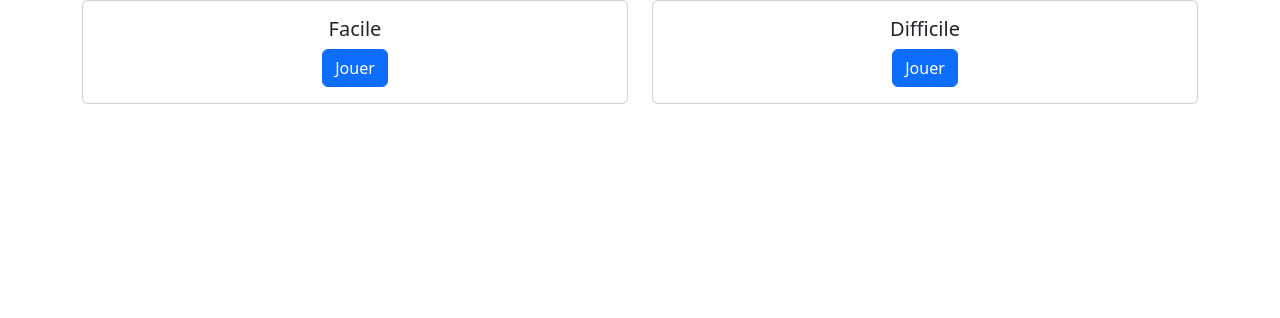
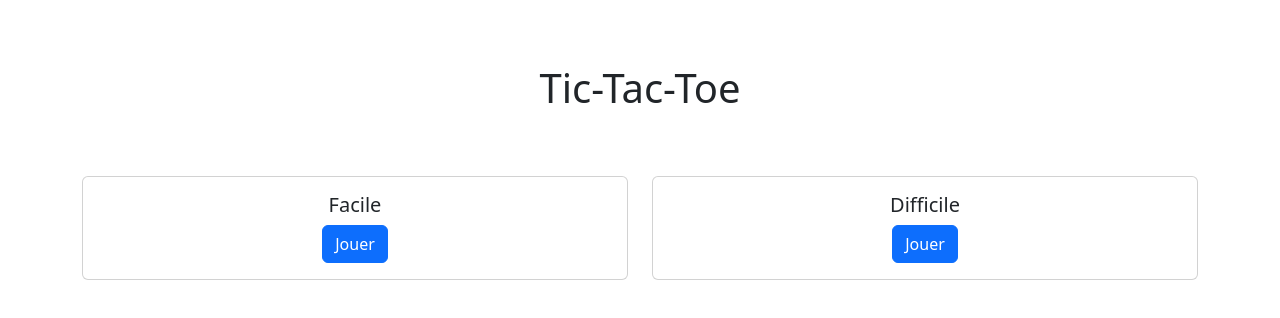
Before and after one commit to Liamcr21/tictactoe-nws, a plain HTML site: page index.html in a window 1280 px wide. Drawn offline with nearby package versions, Linux system fonts and the light colour scheme.

Commit message:
ajout style

```diff
--- a/index.html
+++ b/index.html
@@ -5,11 +5,13 @@
     <meta http-equiv="X-UA-Compatible" content="IE=edge">
     <meta name="viewport" content="width=device-width, initial-scale=1.0">
     <title>Tic-Tac-Toe</title>
+    <link rel="stylesheet" href="style.css">
         <link href="https://cdn.jsdelivr.net/npm/bootstrap@5.3.0-alpha1/dist/css/bootstrap.min.css" rel="stylesheet" integrity="sha384-GLhlTQ8iRABdZLl6O3oVMWSktQOp6b7In1Zl3/Jr59b6EGGoI1aFkw7cmDA6j6gD" crossorigin="anonymous">
     <script src="https://cdn.jsdelivr.net/npm/bootstrap@5.3.0-alpha1/dist/js/bootstrap.bundle.min.js" integrity="sha384-w76AqPfDkMBDXo30jS1Sgez6pr3x5MlQ1ZAGC+nuZB+EYdgRZgiwxhTBTkF7CXvN" crossorigin="anonymous"></script>
 </head>
 <body>
-
+    <div class="margin-top">
+        <h1 class="text-center titre">Tic-Tac-Toe</h1>
     <div class="container text-center">
         <div class="row">
           <div class="col">
@@ -30,7 +32,7 @@
           </div>
         </div>
       </div>
-
+</div>
 
 </body>
 </html>
--- /dev/null
+++ b/style.css
@@ -0,0 +1,7 @@
+.margin-top{
+    margin-top: 5%;
+}
+
+.titre{
+    margin-bottom: 5%;
+}
```
